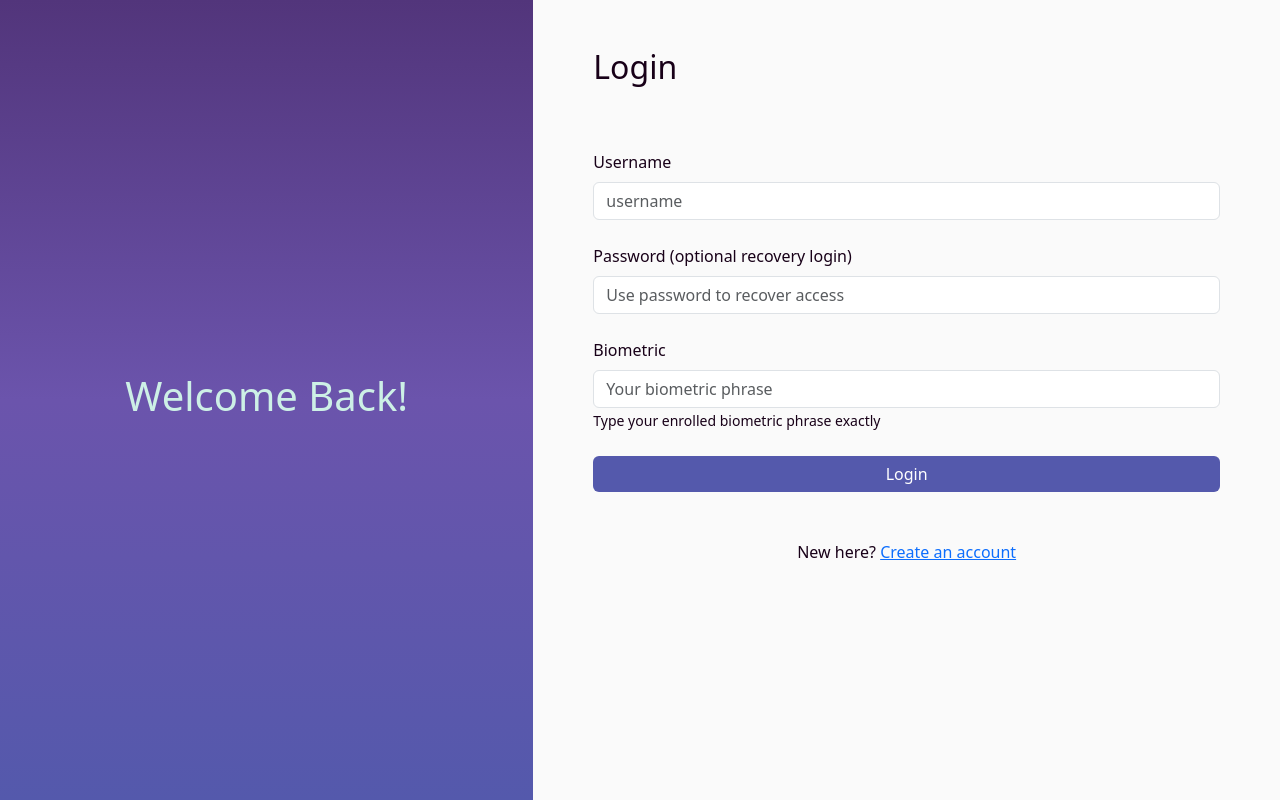
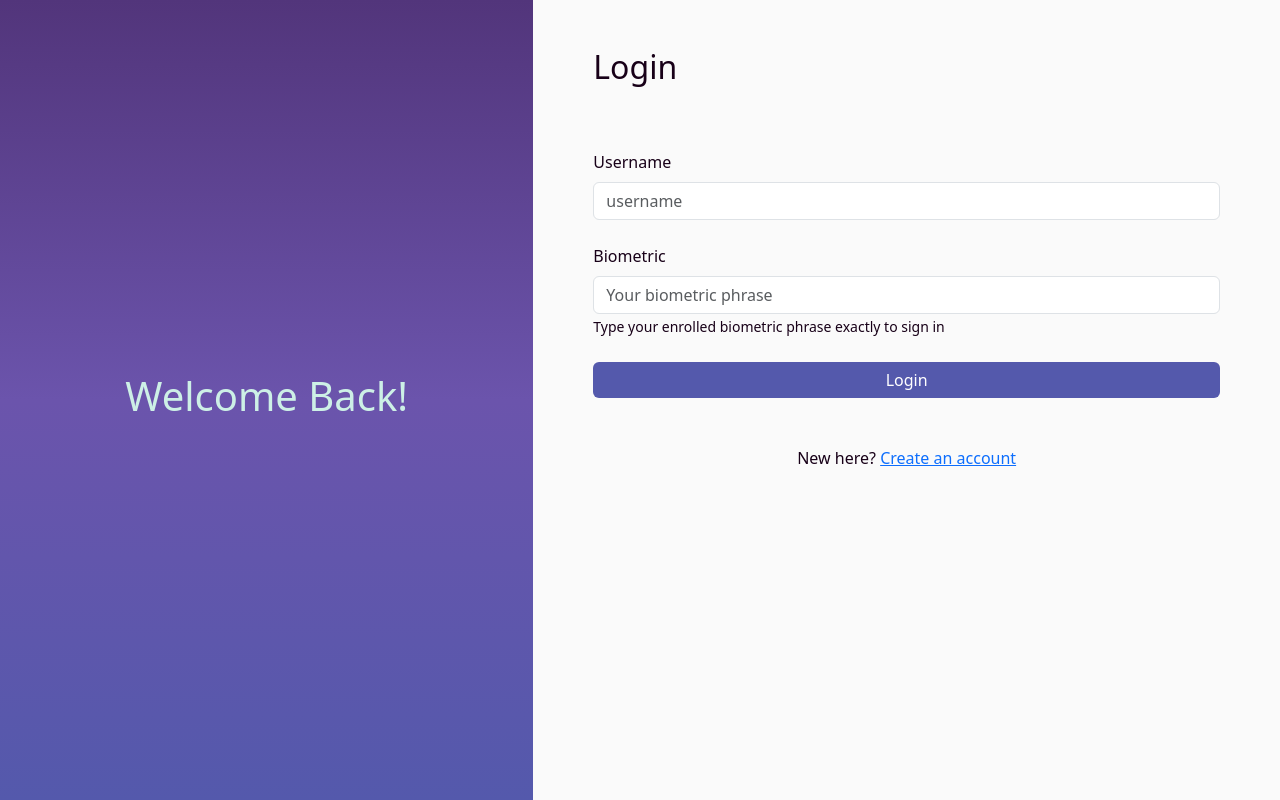
Before and after one commit to burlasreshta266/Secure_Files, a Django app: page /login in a window 1280 px wide. Run offline with Django 5.2, Linux system fonts and the light colour scheme; parts of the project's set-up code (start-up, migrations or seed data) failed here and were passed over.

Commit message:
removed password

```diff
--- a/mainapp/templates/mainapp/enroll.html
+++ b/mainapp/templates/mainapp/enroll.html
@@ -41,13 +41,9 @@
                     <input type="text" class="form-control mt-2" id="username" name="username" placeholder="username" required>
                 </div>
                 <div class="form-group mb-4">
-                    <label for="password">Password (recovery credential)</label>
-                    <input type="password" class="form-control mt-2" id="password" name="password" placeholder="Choose a password" required>
-                </div>
-                <div class="form-group mb-4">
                     <label for="biometric_phrase">Biometric phrase</label>
                     <input type="text" class="form-control mt-2" id="biometric_phrase" name="biometric_phrase" value="{{ bio_word }}" required>
-                    <small>Pick and remember your own phrase.</small>
+                    <small>Pick and remember your own phrase. This is now your only login credential.</small>
                 </div>
                 <div class="form-group mb-4">
                     <label for="biometric_1">Type your biometric phrase exactly 2 times</label>
--- a/mainapp/templates/mainapp/login.html
+++ b/mainapp/templates/mainapp/login.html
@@ -41,13 +41,9 @@
                     <input type="text" class="form-control mt-2" id="username" name="username" placeholder="username" required>
                 </div>
                 <div class="form-group mb-4">
-                    <label for="password">Password (optional recovery login)</label>
-                    <input type="password" class="form-control mt-2" id="password" name="password" placeholder="Use password to recover access">
-                </div>
-                <div class="form-group mb-4">
                     <label for="biometric">Biometric</label>
                     <input type="text" class="form-control mt-2" id="biometric" name="biometric" placeholder="Your biometric phrase">
-                    <small>Type your enrolled biometric phrase exactly</small>
+                    <small>Type your enrolled biometric phrase exactly to sign in</small>
                     <input type="hidden" name="timestamps" id="timestamps" value="">
                 </div>
                 <button type="submit" class="btn btn-primary w-100">Login</button>
--- a/mainapp/views.py
+++ b/mainapp/views.py
@@ -163,15 +163,14 @@ def enroll(request):
         return render(request, 'mainapp/enroll.html', {'bio_word': DEFAULT_WORD})
 
     username = request.POST.get('username')
-    password = request.POST.get('password')
     biometric_phrase = request.POST.get('biometric_phrase') or DEFAULT_WORD
     biometric_1 = request.POST.get('biometric_1')
     tim_1 = request.POST.get('timestamps_1')
     biometric_2 = request.POST.get('biometric_2')
     tim_2 = request.POST.get('timestamps_2')
 
-    if not username or not password:
-        messages.error(request, 'Username and password are required')
+    if not username:
+        messages.error(request, 'Username is required')
         return redirect('enroll')
 
     if not tim_1 or not biometric_1 or not tim_2 or not biometric_2:
@@ -227,15 +226,16 @@ def enroll(request):
         messages.error(request, 'Username already exists')
         return redirect('enroll')
 
-    User.objects.create_user(
+    user = User.objects.create_user(
         username=username,
-        password=password,
         biometric_phrase=biometric_phrase,
         biometric_secret=biometric_phrase,
         helper_data=helper_data,
         public_key_bytes=public_key_bytes,
         enroll_bins=enroll_bins,
     )
+    user.set_unusable_password()
+    user.save(update_fields=['password'])
 
     messages.success(request, 'Enrollment successful! You can now log in.')
     return redirect('login')
@@ -254,15 +254,6 @@ def login(request):
     if _is_locked_out(user):
         messages.error(request, 'Too many failed attempts. Account temporarily locked.')
         return redirect('login')
-
-    password = request.POST.get('password')
-    if password and user.check_password(password):
-        _reset_failed_login(user)
-        auth_login(request, user)
-        request.session['bio_key'] = user.biometric_secret.encode('utf-8').hex()
-        request.session['login_threshold'] = 0
-        messages.success(request, 'Logged in using password recovery flow.')
-        return redirect('home')
 
     biometric = request.POST.get('biometric')
     tim = request.POST.get('timestamps')
@@ -379,8 +370,7 @@ def home(request):
     if health_percentage < 85:
         insights.append('Your typing rhythm has changed slightly. Ensure you are using a consistent keyboard.')
 
-    if not request.user.has_usable_password():
-        insights.append('Biometric-only mode is active. Your files are protected by your typing signature.')
+    insights.append('Biometric-only mode is active. Your files are protected by your typing signature.')
 
     return render(
         request,
```
Also changed, not shown: mainapp/tests.py (+8 -8 lines).
